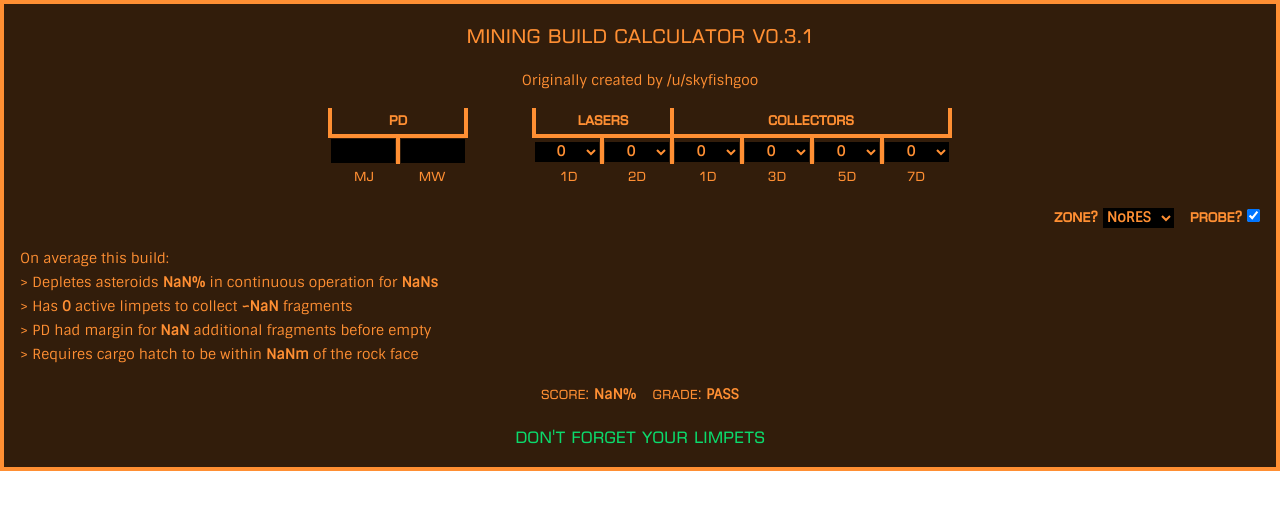
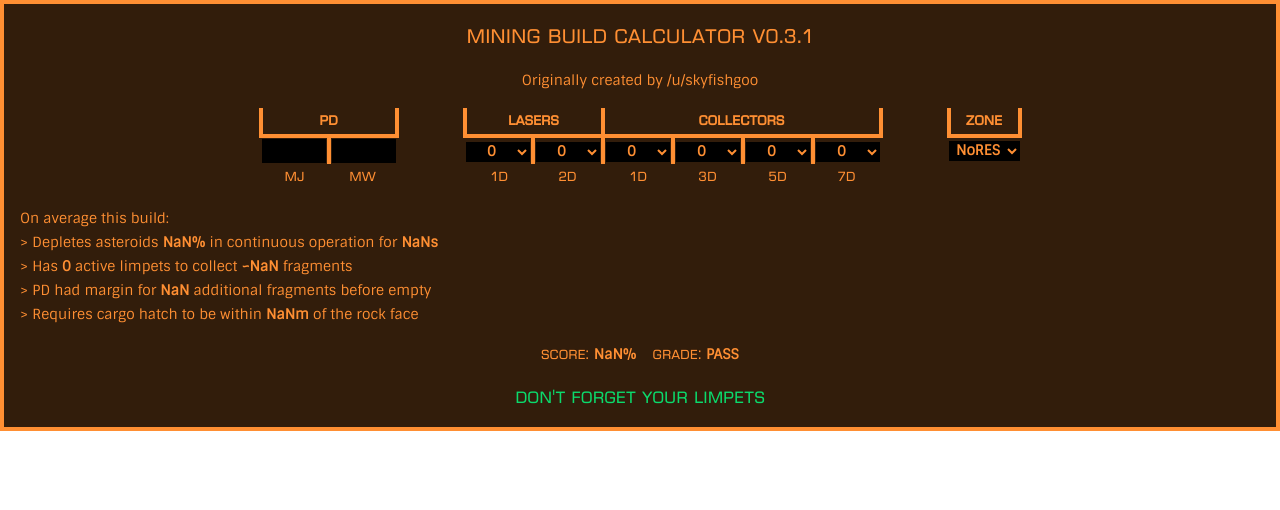
Before and after one commit to ElSaico/ed-mining-build-calculator, a Svelte app: page / in a window 1280 px wide. Shown: the top 510 px of the page. Built offline with nearby package versions, Linux system fonts and the light colour scheme.

Commit message:
Removed Probe field, always assume prospector

```diff
--- a/src/App.svelte
+++ b/src/App.svelte
@@ -1,22 +1,13 @@
 <script>
   import { derived, writable } from "svelte/store";
 
-  const yieldRates = [
-    {
-      NoRES: 10,
-      LoRES: 11,
-      RES: 12,
-      HiRES: 13.5,
-      HazRES: 14.5,
-    },
-    {
-      NoRES: 35,
-      LoRES: 38.5,
-      RES: 42,
-      HiRES: 47.25,
-      HazRES: 50.75,
-    },
-  ];
+  const yieldRates = {
+    NoRES: 35,
+    LoRES: 38.5,
+    RES: 42,
+    HiRES: 47.25,
+    HazRES: 50.75,
+  };
   const laserDraw1d = 1.5;
   const laserDraw2d = 3;
   const fragRate1d = 8.5 / 60;
@@ -33,7 +24,6 @@
   let collectors7d = writable(0);
 
   let zone = writable('NoRES');
-  let probe = writable(true);
 
   const laserDraw = derived(
     [lasers1d, lasers2d],
@@ -46,8 +36,8 @@
   );
 
   const averageYield = derived(
-    [probe, zone],
-    ([$probe, $zone]) => yieldRates[Number($probe)][$zone]
+    zone,
+    ($zone) => yieldRates[$zone]
   );
 
   const emptyTimePd = derived(
@@ -222,21 +212,15 @@
         </tr>
       </tfoot>
     </table>
-  </div>
-
-  <div class="flex justify-end font-caps font-bold gap-4">
-    <div>
-      Zone?
-      <select class="bg-black font-text" bind:value={$zone}>
+    <div class="flex-col">
+      <div class="font-caps font-bold text-center p-px border-x-4 border-b-4 border-orange-5">Zone</div>
+      <select class="bg-black font-bold text-center m-0.5" bind:value={$zone}>
         <option>NoRES</option>
         <option>LoRES</option>
         <option>RES</option>
         <option>HiRES</option>
         <option>HazRES</option>
       </select>
-    </div>
-    <div>
-      Probe? <input type="checkbox" bind:checked={$probe} />
     </div>
   </div>
 
```
